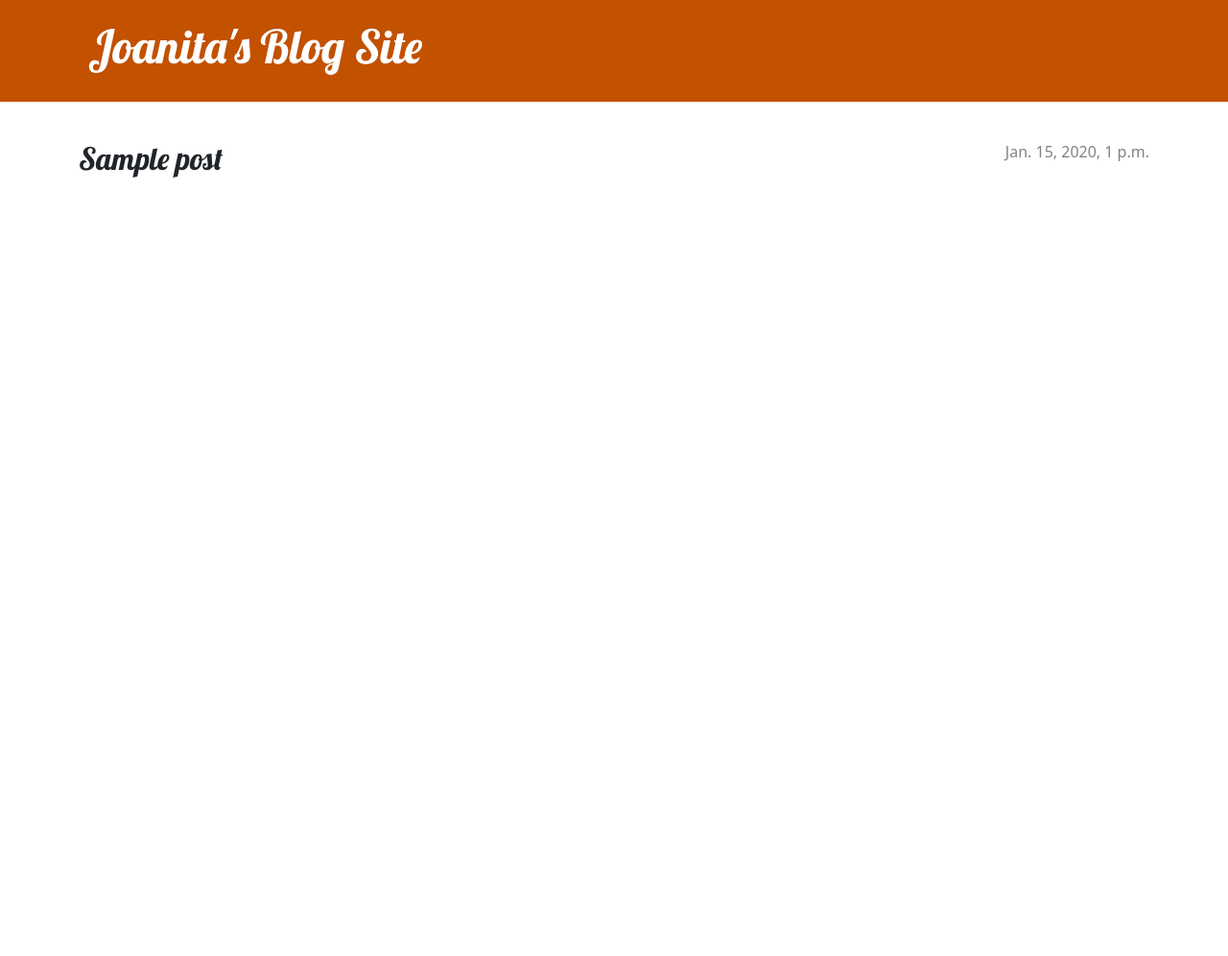
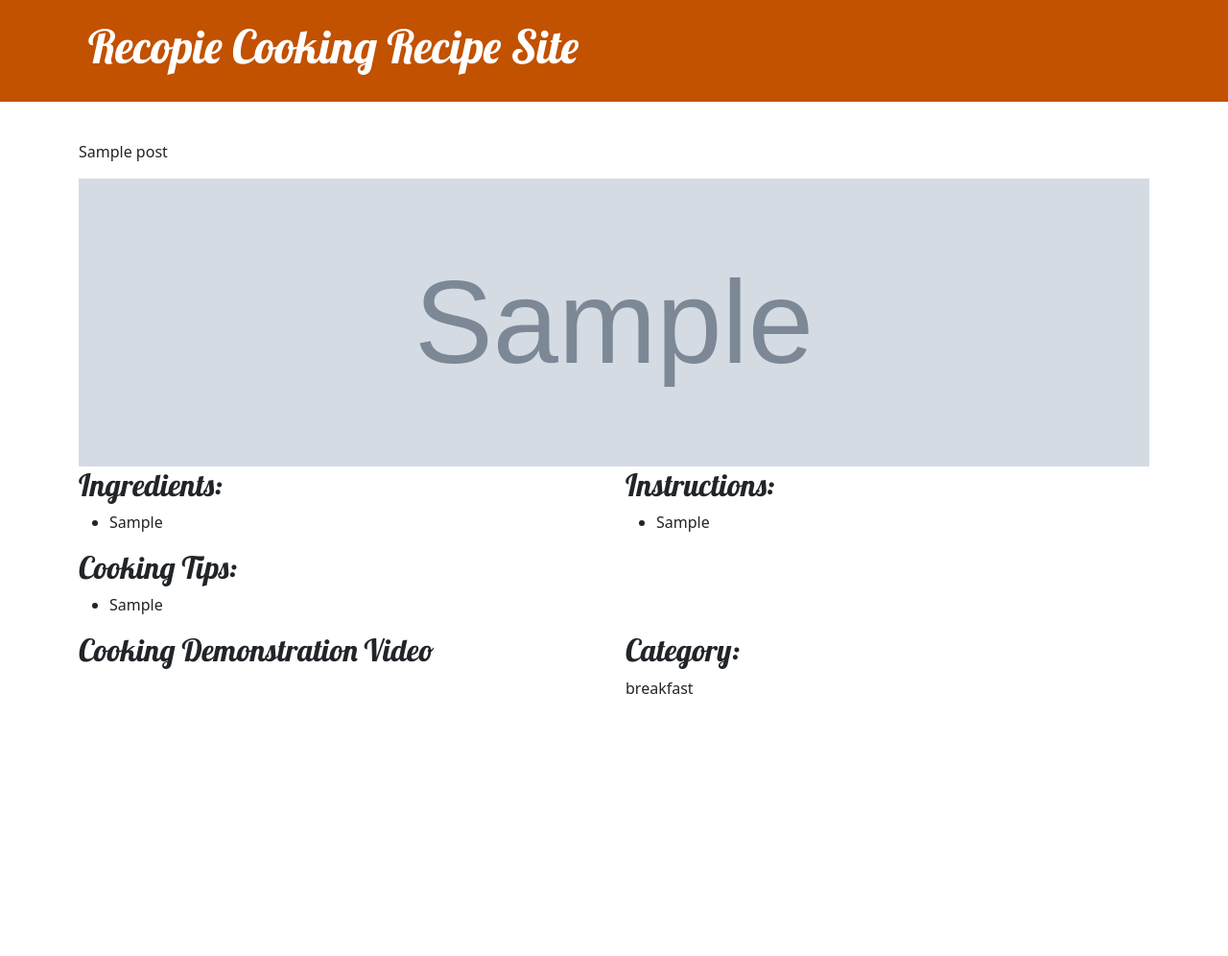
Before and after one commit to joanita-51/my-first-blog, a Django app: page /post/1/ in a window 1280 px wide. Shown: the whole page at 96% size. Before the commit the page ends 185 px from the top, so only its background shows below. Run offline with Django 4.2, Linux system fonts and the light colour scheme; tables that the repository leaves empty hold one stand-in row (values such as "Sample post"); grey boxes marked "Sample" are stand-in pictures.

Commit message:
recipe page

```diff
--- /dev/null
+++ b/Website/blog/settings.py
@@ -0,0 +1,2 @@
+MEDIA_URL = '/media/'
+MEDIA_ROOT = os.path.join(BASE_DIR, 'media')
--- a/Website/blog/templates/blog/base.html
+++ b/Website/blog/templates/blog/base.html
@@ -2,7 +2,7 @@
 <!DOCTYPE html>
 <html>
     <head>
-        <title>Joanita's Blog Site</title>
+        <title>Recopie </title>
         <link rel="stylesheet" href="https://cdn.jsdelivr.net/npm/bootstrap@5.1.3/dist/css/bootstrap.min.css" integrity="sha384-1BmE4kWBq78iYhFldvKuhfTAU6auU8tT94WrHftjDbrCEXSU1oBoqyl2QvZ6jIW3" crossorigin="anonymous">
         <link rel="stylesheet" href="{% static 'css/blog.css' %}">
         <link href="//fonts.googleapis.com/css?family=Lobster&subset=latin,latin-ext" rel="stylesheet" type="text/css">
@@ -17,7 +17,7 @@
                     </a>
 
                 {% endif %}
-                <h1><a href="/">Joanita's Blog Site</a></h1>
+                <h1><a href="/">Recopie Cooking Recipe Site</a></h1>
 
 
             </div>
@@ -25,12 +25,10 @@
         </header>
 
         <main class="container">
-            <div class="row">
-                <div class="col">
-                    {% block content %}
-                    {% endblock %}
-                </div>
-            </div>
+
+            {% block content %}
+            {% endblock %}
+
         </main>
     </body>
 </html>
--- a/Website/blog/templates/blog/post_detail.html
+++ b/Website/blog/templates/blog/post_detail.html
@@ -9,12 +9,72 @@
                 </a>
             {% endif %}
         </aside>
-        {% if post.published_date %}
+        <!-- {% if post.published_date %}
             <time class="date">
                 {{ post.published_date }}
             </time>
-        {% endif %}
-        <h2>{{ post.title }}</h2>
-        <p>{{ post.text|linebreaksbr }}</p>
+        {% endif %} -->
+        <header class="row">
+            <p id="title">{{ post.title }}</p>
+            {% if post.photo %}
+              <img src="{{ post.photo.url }}" alt="{{ post.title }}" height="300px" id="post-photo">
+            {% endif %}
+        </header>
+        <div class="row">
+            <div class="col">
+                <h2>Ingredients:</h2>
+
+                {% if post.ingredients_list %}
+                <ul class="ingredient-border">
+                    {% for ingredient in ingredients_list %}
+                    <li class="ingredient">{{ingredient}}</li>
+                    {% endfor %}
+                </ul>
+                {% endif %}
+
+                <h2>Cooking Tips:</h2>
+                {% if post.cooking_tips %}
+                <ul>
+                    {% for tip in cooking_tips %}
+                    <li class="list">{{tip}}</li>
+                    {% endfor %}
+                </ul>
+                {% endif %}
+
+            </div>
+
+            <div class="col">
+                <h2>Instructions:</h2>
+
+                {% if post.instructions %}
+                <ul>
+                    {% for instruction in instructions %}
+                    <li class="list">{{instruction}}</li>
+                    {% endfor %}
+                </ul>
+                {% endif %}
+            </div>
+        </div>
+
+        <div class="row">
+            <div class="col">
+            {% if post.cooking_demonstration_video %}
+                <h2>Cooking Demonstration Video</h2>
+                <iframe width="500" height="215" src="{{ post.cooking_demonstration_video }}" frameborder="0" allow="accelerometer; autoplay; clipboard-write; encrypted-media; gyroscope; picture-in-picture" allowfullscreen></iframe>
+
+              {% endif %}
+            </div>
+            <div class="col">
+                <div >
+                    <h2>Category:</h2>
+                    <p class="category-info">{{ post.categories }}</p>
+                </div>
+
+            </div>
+
+        </div>
+
+
+
     </article>
 {% endblock %}
--- a/Website/blog/urls.py
+++ b/Website/blog/urls.py
@@ -1,9 +1,14 @@
 from django.urls import path
 from . import views
+from django.conf import settings
+from django.conf.urls.static import static
 
 urlpatterns = [
-    path ('',views.post_list, name="post_list"),
+    path('', views.post_list, name="post_list"),
     path('post/<int:pk>/', views.post_detail, name='post_detail'),
     path('post/new/', views.post_new, name='post_new'),
     path('post/<int:pk>/edit/', views.post_edit, name='post_edit'),
 ]
+
+if settings.DEBUG:
+    urlpatterns += static(settings.MEDIA_URL, document_root=settings.MEDIA_ROOT)
--- a/Website/blog/views.py
+++ b/Website/blog/views.py
@@ -12,7 +12,10 @@ def post_list(request):
 
 def post_detail(request, pk):
     post = get_object_or_404(Post, pk=pk)
-    return render(request, 'blog/post_detail.html', {'post': post})
+    ingredients_list = post.ingredients_list.split('-') if post.ingredients_list else []
+    cooking_tips = post.cooking_tips.split('-') if post.cooking_tips else []
+    instructions = post.instructions.split('-') if post.instructions else []
+    return render(request, 'blog/post_detail.html', {'post': post, 'ingredients_list':ingredients_list, 'cooking_tips':cooking_tips, 'instructions':instructions})
 
 def post_new(request):
     if request.method == "POST":
```
Also changed, not shown: Website/blog/static/css/blog.css (+40 -1 lines), Website/recipe_photos/cheesecake.jpg (added), Website/recipe_photos/plate_cheese_cake.jpg (added).
